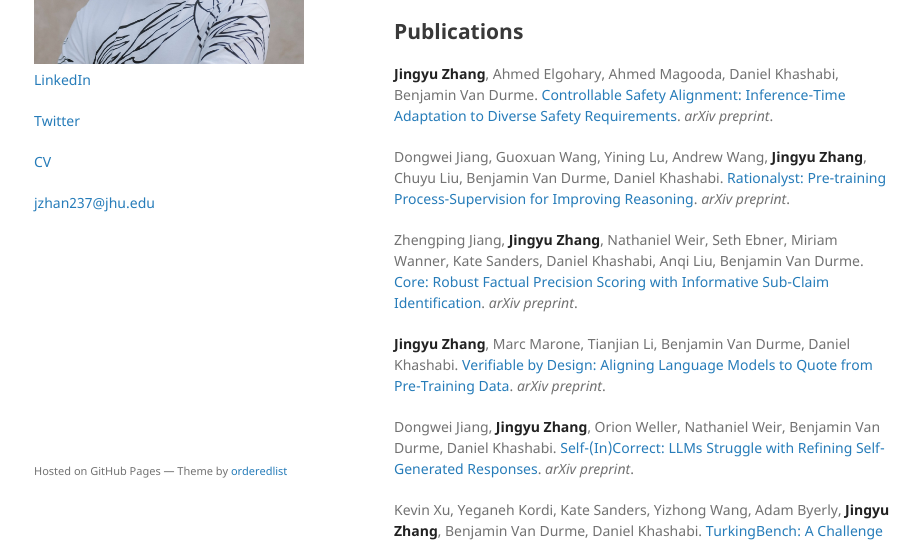
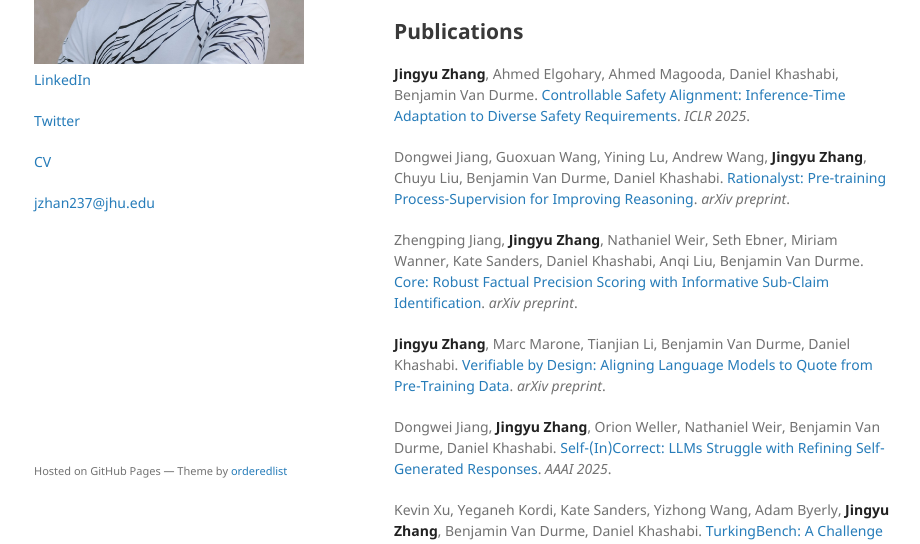
Before and after one commit to jackjyzhang/jackjyzhang.github.io, a Jekyll site: the page built from index.md, in a window 1280 px wide and 900 px high. Shown: the part 350-894 px from the top of the window, without its empty margins (176-1096 px from the left). Built offline with Jekyll 4.4.1, drawn with Linux system fonts in a browser that asks for light colours; comment, search, counter and statistics services are not loaded.

Commit message:
update acceptance

```diff
--- a/index.md
+++ b/index.md
@@ -19,7 +19,7 @@ In the past, I have collaborated with [Mark Dredze](https://www.cs.jhu.edu/~mdre
 
 <!-- code for highlighting below -->
 <!-- <span style="background-color: #FFFF99;"></span> -->
-**Jingyu Zhang**, Ahmed Elgohary, Ahmed Magooda, Daniel Khashabi, Benjamin Van Durme. [Controllable Safety Alignment: Inference-Time Adaptation to Diverse Safety Requirements](https://arxiv.org/abs/2410.08968). *arXiv preprint*.
+**Jingyu Zhang**, Ahmed Elgohary, Ahmed Magooda, Daniel Khashabi, Benjamin Van Durme. [Controllable Safety Alignment: Inference-Time Adaptation to Diverse Safety Requirements](https://arxiv.org/abs/2410.08968). *ICLR 2025*.
 
 Dongwei Jiang, Guoxuan Wang, Yining Lu, Andrew Wang, **Jingyu Zhang**, Chuyu Liu, Benjamin Van Durme, Daniel Khashabi. [Rationalyst: Pre-training Process-Supervision for Improving Reasoning](https://arxiv.org/abs/2410.01044). *arXiv preprint*.
 
@@ -27,7 +27,7 @@ Zhengping Jiang, **Jingyu Zhang**, Nathaniel Weir, Seth Ebner, Miriam Wanner, Ka
 
 **Jingyu Zhang**, Marc Marone, Tianjian Li, Benjamin Van Durme, Daniel Khashabi. [Verifiable by Design: Aligning Language Models to Quote from Pre-Training Data](https://arxiv.org/abs/2404.03862). *arXiv preprint*.
 
-Dongwei Jiang, **Jingyu Zhang**, Orion Weller, Nathaniel Weir, Benjamin Van Durme, Daniel Khashabi. [Self-(In)Correct: LLMs Struggle with Refining Self-Generated Responses](https://arxiv.org/abs/2404.04298). *arXiv preprint*.
+Dongwei Jiang, **Jingyu Zhang**, Orion Weller, Nathaniel Weir, Benjamin Van Durme, Daniel Khashabi. [Self-(In)Correct: LLMs Struggle with Refining Self-Generated Responses](https://arxiv.org/abs/2404.04298). *AAAI 2025*.
 
 Kevin Xu, Yeganeh Kordi, Kate Sanders, Yizhong Wang, Adam Byerly, **Jingyu Zhang**, Benjamin Van Durme, Daniel Khashabi. [TurkingBench: A Challenge Benchmark for Web Agents](https://arxiv.org/abs/2403.11905). *arXiv preprint*.
 
```
